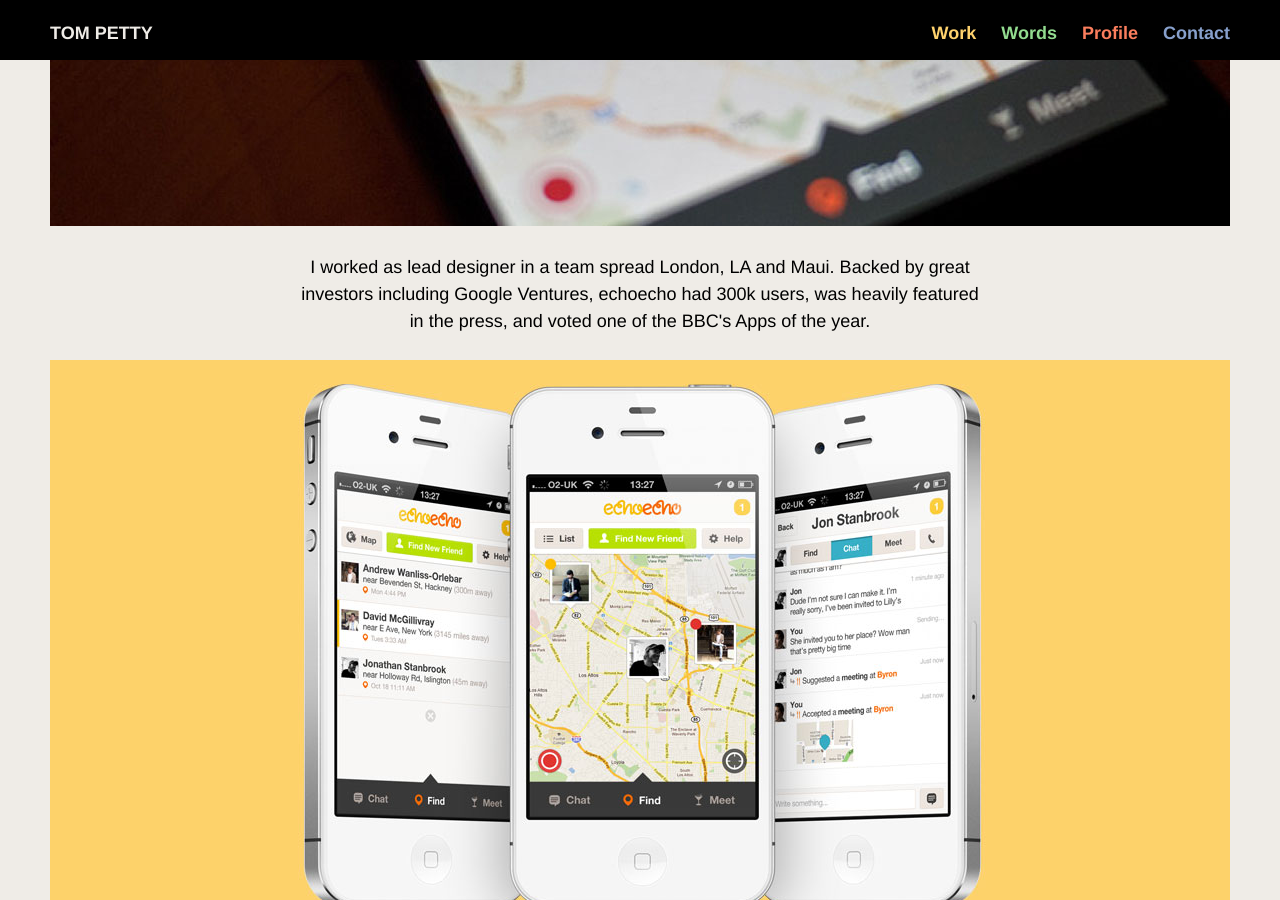
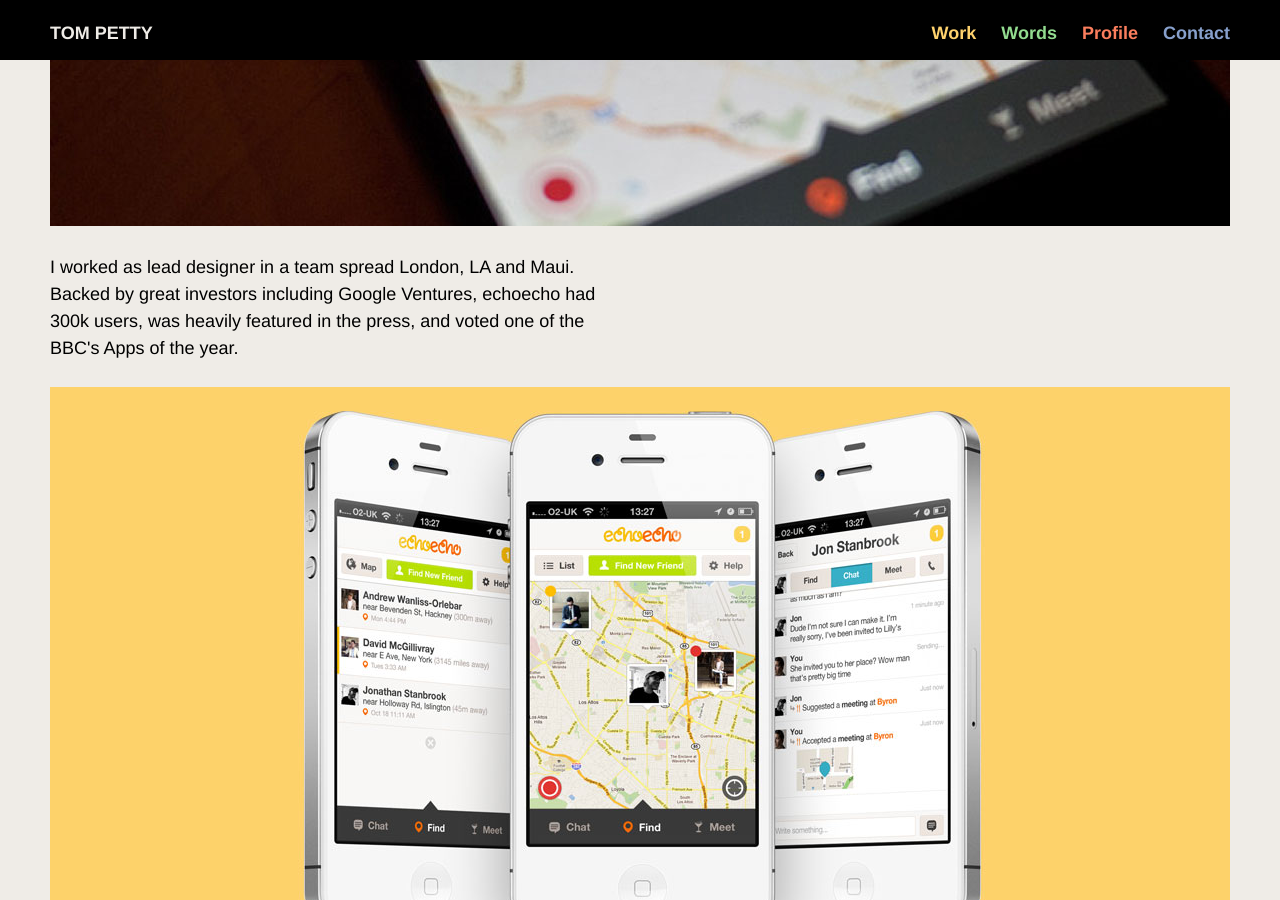
Before and after one commit to anothertompetty/portfolio, a Jekyll site: the page built from echoecho.html, in a window 1280 px wide and 900 px high, scrolled down 794 px. Built offline with Jekyll 4.4.1, drawn with Linux system fonts in a browser that asks for light colours; nearby versions of some CDN libraries; Markdown is read by kramdown in place of the engine named in the settings.

Commit message:
tweaking layout

```diff
--- a/echoecho.html
+++ b/echoecho.html
@@ -20,7 +20,7 @@
 
 		<img src="img/echoecho/echo1.jpg">
 
-		<p>I worked as lead designer in a team spread London, LA and Maui.
+		<p class="left">I worked as lead designer in a team spread London, LA and Maui.
 		Backed by great investors including Google Ventures, echoecho had
 		300k users, was heavily featured in the press, and voted one of
 		the BBC's Apps of the year.</p>
```
